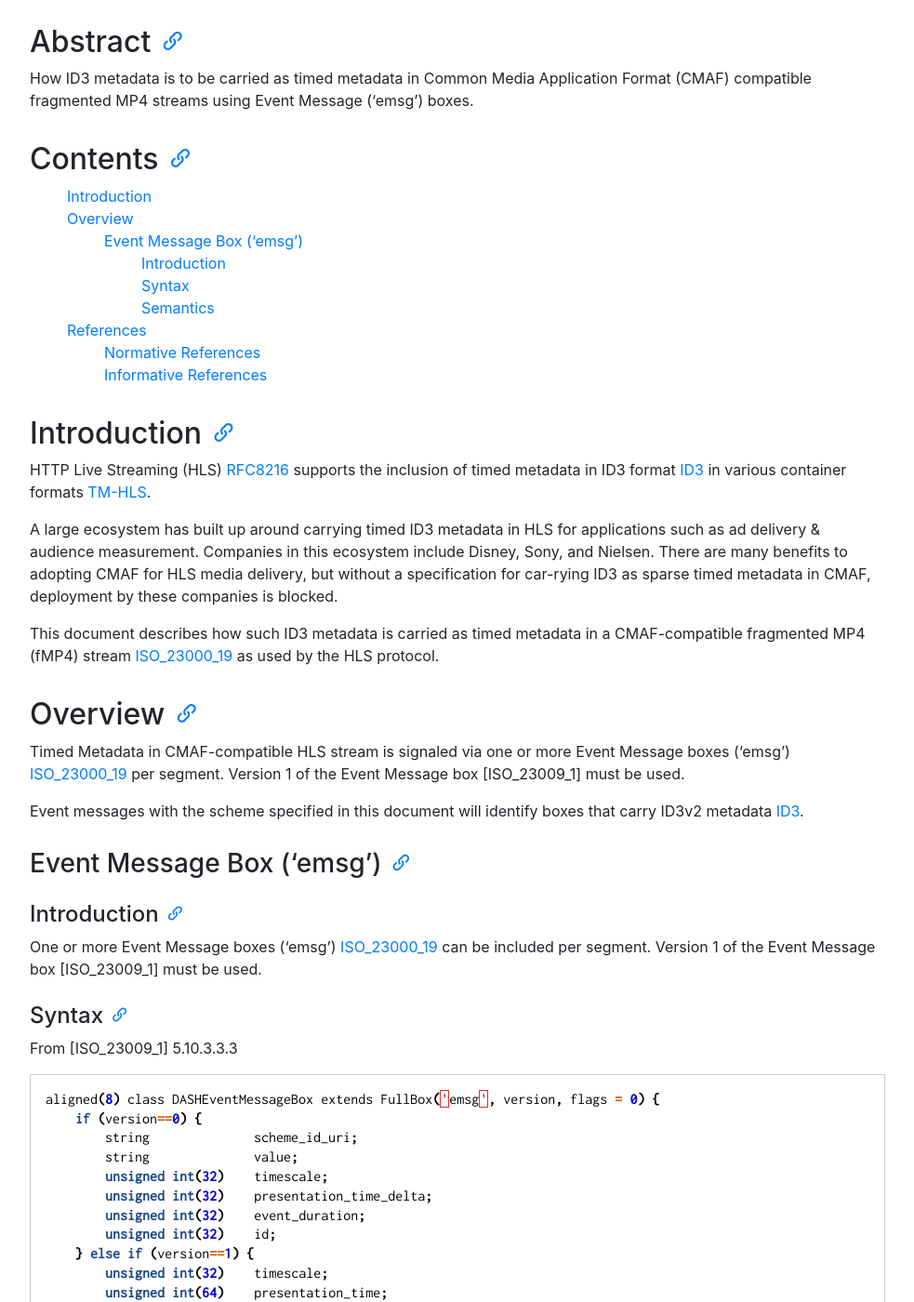
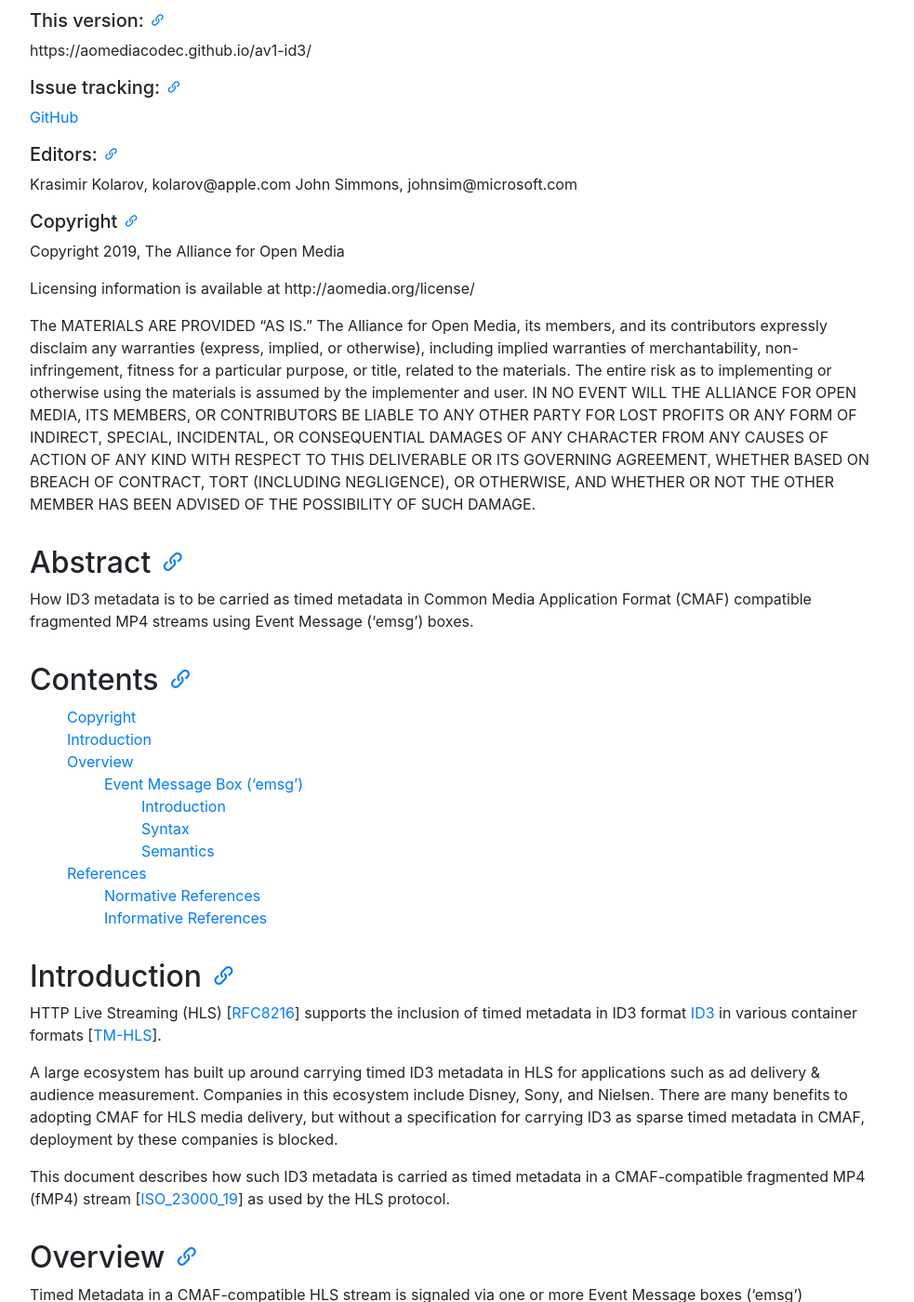
Before and after one commit to AOMediaCodec/id3-emsg, a Jekyll site: the page built from index.md, in a window 1280 px wide and 1400 px high, scrolled down 214 px. Shown: the whole window at 93% size, without its empty margins (53-1036 px from the left). Built offline with Jekyll 4.4.1, drawn with Linux system fonts in a browser that asks for light colours; nearby versions of some CDN libraries; some of the changed text lies outside the part shown.

Commit message:
Update av1-id3.md
1) add editor, link to current version, link to issues, and copyright section
3) fix brackets on references

```diff
--- a/av1-id3.md
+++ b/av1-id3.md
@@ -1,10 +1,30 @@
 
-Timed Metadata in Common Media Application Format (CMAF)
-========================================================
+Timed Metadata in the Common Media Application Format (CMAF)
+============================================================
 {:.no_toc }
 
-Version 1.0
-6/25/2019
+Editors Draft, 25 June 2019
+
+##### This version:
+{:.no_toc }
+   https://aomediacodec.github.io/av1-id3/
+
+##### Issue tracking:
+{:.no_toc }
+   [GitHub]
+
+##### Editors:
+{:.no_toc }
+
+   Krasimir Kolarov, kolarov@apple.com
+   John Simmons, johnsim@microsoft.com
+
+##### Copyright
+Copyright 2019, The Alliance for Open Media
+
+Licensing information is available at http://aomedia.org/license/
+
+The MATERIALS ARE PROVIDED “AS IS.” The Alliance for Open Media, its members, and its contributors expressly disclaim any warranties (express, implied, or otherwise), including implied warranties of merchantability, non-infringement, fitness for a particular purpose, or title, related to the materials. The entire risk as to implementing or otherwise using the materials is assumed by the implementer and user. IN NO EVENT WILL THE ALLIANCE FOR OPEN MEDIA, ITS MEMBERS, OR CONTRIBUTORS BE LIABLE TO ANY OTHER PARTY FOR LOST PROFITS OR ANY FORM OF INDIRECT, SPECIAL, INCIDENTAL, OR CONSEQUENTIAL DAMAGES OF ANY CHARACTER FROM ANY CAUSES OF ACTION OF ANY KIND WITH RESPECT TO THIS DELIVERABLE OR ITS GOVERNING AGREEMENT, WHETHER BASED ON BREACH OF CONTRACT, TORT (INCLUDING NEGLIGENCE), OR OTHERWISE, AND WHETHER OR NOT THE OTHER MEMBER HAS BEEN ADVISED OF THE POSSIBILITY OF SUCH DAMAGE.
 
 ## Abstract
 {:.no_toc }
@@ -21,17 +41,17 @@ How ID3 metadata is to be carried as timed metadata in Common Media Application
 
 ## Introduction
 
-HTTP Live Streaming (HLS) [RFC8216] supports the inclusion of timed metadata in ID3 format [ID3] in various container formats [TM-HLS].
+HTTP Live Streaming (HLS) \[[RFC8216]\] supports the inclusion of timed metadata in ID3 format [ID3] in various container formats \[[TM-HLS]\].
 
-A large ecosystem has built up around carrying timed ID3 metadata in HLS for applications such as ad delivery & audience measurement. Companies in this ecosystem include Disney, Sony, and Nielsen. There are many benefits to adopting CMAF for HLS media delivery, but without a specification for car-rying ID3 as sparse timed metadata in CMAF, deployment by these companies is blocked.
+A large ecosystem has built up around carrying timed ID3 metadata in HLS for applications such as ad delivery & audience measurement. Companies in this ecosystem include Disney, Sony, and Nielsen. There are many benefits to adopting CMAF for HLS media delivery, but without a specification for carrying ID3 as sparse timed metadata in CMAF, deployment by these companies is blocked.
 
-This document describes how such ID3 metadata is carried as timed metadata in a CMAF-compatible fragmented MP4 (fMP4) stream [ISO_23000_19] as used by the HLS protocol.
+This document describes how such ID3 metadata is carried as timed metadata in a CMAF-compatible fragmented MP4 (fMP4) stream \[[ISO_23000_19]\] as used by the HLS protocol.
 
 ## Overview
 
-Timed Metadata in CMAF-compatible HLS stream is signaled via one or more Event Message boxes ('emsg') [ISO_23000_19] per segment. Version 1 of the Event Message box [ISO_23009_1] must be used.
+Timed Metadata in a CMAF-compatible HLS stream is signaled via one or more Event Message boxes ('emsg') \[[ISO_23000_19]\] per segment. Version 1 of the Event Message box \[[ISO_23009_1]\] must be used.
 
-Event messages with the scheme specified in this document will identify boxes that carry ID3v2 metadata [ID3].
+Event messages with the scheme specified in this document will identify boxes that carry ID3v2 metadata \[[ID3]\].
 
 
 ### Event Message Box ('emsg')
@@ -39,12 +59,12 @@ Event messages with the scheme specified in this document will identify boxes th
 
 #### Introduction
 
-One or more Event Message boxes ('emsg') [ISO_23000_19] can be included per segment. Version 1 of the Event Message box [ISO_23009_1] must be used.
+One or more Event Message boxes ('emsg') \[[ISO_23000_19]\] can be included per segment. Version 1 of the Event Message box \[[ISO_23009_1]\] must be used.
 
 
 #### Syntax
 
-From [ISO_23009_1] 5.10.3.3.3
+For convenience, the follow box definition is reproduced from \[[ISO_23009_1]\], section 5.10.3.3.3.
 
 ~~~~~ c
 aligned(8) class DASHEventMessageBox extends FullBox('emsg', version, flags = 0) {
@@ -70,21 +90,21 @@ aligned(8) class DASHEventMessageBox extends FullBox('emsg', version, flags = 0)
 
 #### Semantics
 
-`scheme_id_uri` set to "https://aomedia.org/emsg/ID3" to identify ID3v2 metadata [ID3].
+`scheme_id_uri` set to "https://aomedia.org/emsg/ID3" to identify ID3v2 metadata \[[ID3]\].
 
 `value` may either be an absolute or relative user-specified URI which defines the semantics of the id field. Any relative URI is considered to be relative to the scheme_id_uri.
 
-`message_data` contains complete ID3 version 2.4 data [ID3].
+`message_data` contains complete ID3 version 2.4 data \[[ID3]\].
 
 
 
 ## References
 
-The following documents are cited in this specification
+The following documents are cited in this specification.
 
 #### Normative References
 
-  * **[ISO_23000_19]**
+  * **\[[ISO_23000_19]\]**
     International Organization for Standardization, "Information
     technology -- Multimedia application format (MPEG-A)
     -- Part 19: Common media application format (CMAF) for segmented media",
@@ -92,16 +112,16 @@ The following documents are cited in this specification
 
 #### Informative References
 
-  * **[RFC8216]**
-    IETF RFC 8216 "HTTP Live Streaming", August 2017
+  * **\[[RFC8216]\]**
+    IETF RFC 8216 "HTTP Live Streaming", R. Pantos, Ed. Apple, Inc. W. May, MLB Advanced Media, August 2017
 
-  * **[ISO_23009_1]**
+  * **\[[ISO_23009_1]\]**
     International Organization for Standardization, "Information
     technology -- Dynamic adaptive streaming over HTTP (DASH)
     -- Part 1: Media presentation description and segment formats", ISO/IEC
     23009-1:2014(E): Draft third edition, 2018-07-26
 
-  * **[ID3]**
+  * **\[[ID3]\]**
     ID3.org, "The ID3 audio file data tagging format", <http://www.id3.org/Developer_Information>.
 
 
@@ -109,3 +129,5 @@ The following documents are cited in this specification
 [ISO_23000_19]: http://www.iso.org/iso/catalogue_detail?csnumber=71975
 [ID3]: http://www.id3.org/Developer_Information
 [TM-HLS]: https://developer.apple.com/library/archive/documentation/AudioVideo/Conceptual/HTTP_Live_Streaming_Metadata_Spec/Introduction/Introduction.html
+[ISO_23009_1]: https://www.iso.org/standard/65274.html
+[GitHub]: https://github.com/AOMediaCodec/av1-id3/issues
```
